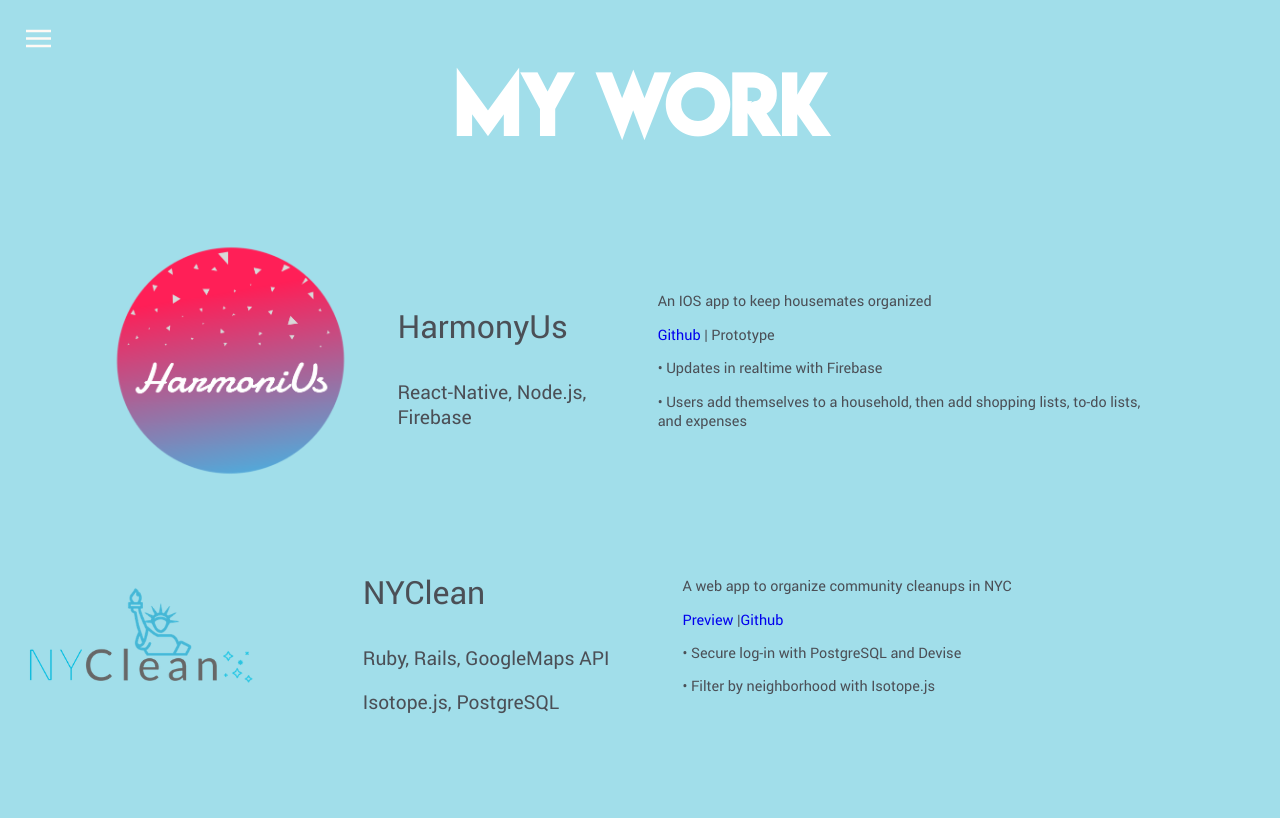
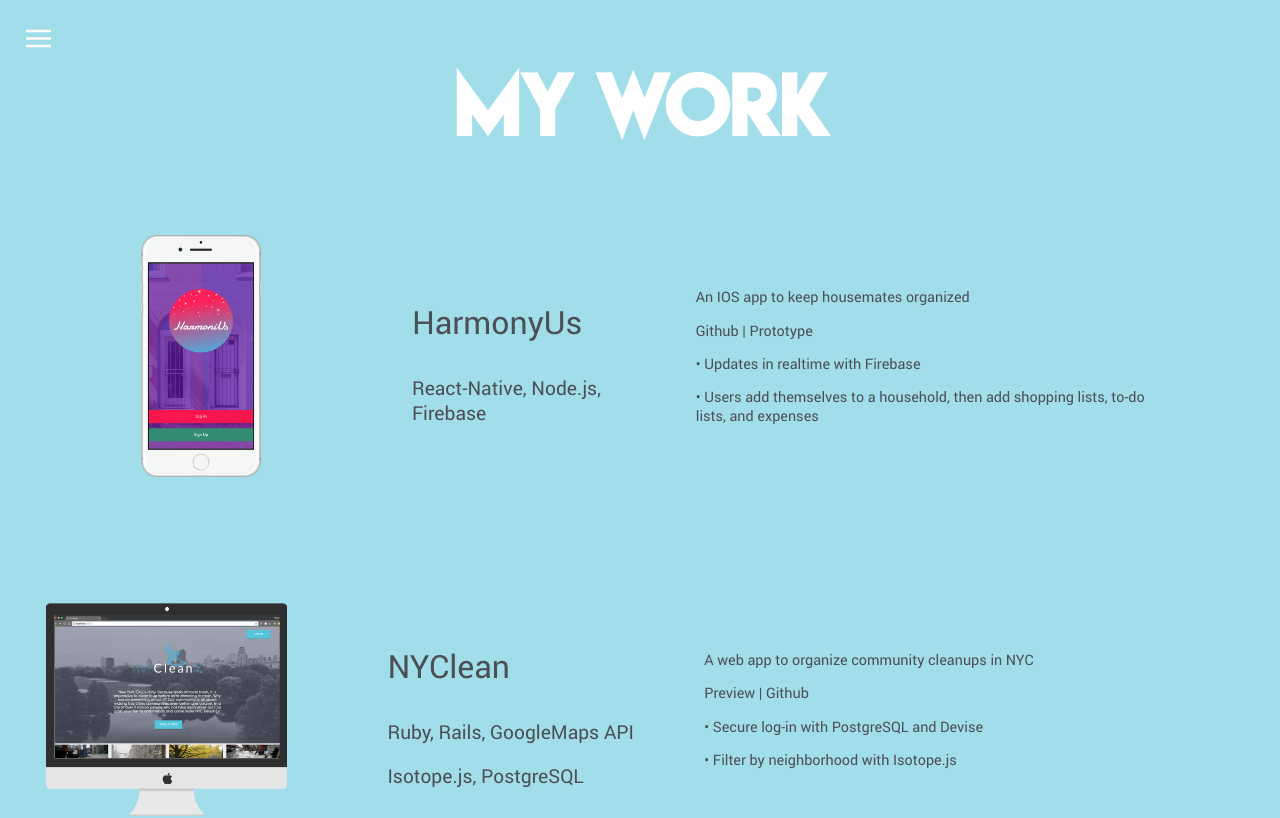
Before and after one commit to wstuckmeyer/portfolio, a React (Create React App) app: page /work in a window 1280 px wide. Shown: the top 818 px of the page. Built offline with nearby package versions, Linux system fonts and the light colour scheme.

Commit message:
added screenshots

```diff
--- a/src/App.css
+++ b/src/App.css
@@ -292,12 +292,15 @@ html{
 }
 /*Projects Page*/
 #HLogo{
-  width:24%;
+  width:12%;
   height:25%;
+  margin-right:10%;
+  margin-left: -1%;
 }
 #clean{
   width:24%;
   margin-right: 6%;
+
 }
 .logoimg{
   padding-right: 4%;
@@ -309,7 +312,7 @@ html{
   justify-content: center;
   margin: 0 auto;
   width:80%;
-  margin-bottom: 4%;
+  margin-bottom: 10%;
 }
 #project2{
   display: flex;
@@ -324,6 +327,7 @@ html{
 }
 .projectlink{
   text-decoration: none;
+  color:#4b4f56;
 
 }
 .projectlink:visited{
@@ -354,11 +358,16 @@ html{
 }
 #projects{
   margin-top:5%;
-  margin-left: -2%;
+  margin-left: 2%;
   vertical-align: center;
 }
 #p2{
   margin-right:4%;
+
+}
+#p1{
+  margin-left: 1%;
+  margin-right: 4%;
 }
 
 @keyframes App-logo-spin {
--- a/src/projects.js
+++ b/src/projects.js
@@ -1,7 +1,7 @@
 import React, {Component} from 'react';
 import Masonry from 'react-masonry-component'
-import HLogo from './assets/FinalLogo.png';
-import Clean from './assets/greylogo2.png';
+import HLogo from './assets/Screen.png';
+import Clean from './assets/Group.png';
 import { Fade, Flip, Rotate, Zoom } from 'react-reveal';
 import Modal from 'react-modal';
 export default class Projects extends Component{
@@ -35,7 +35,7 @@ export default class Projects extends Component{
 				<div id='projects'>
 					<Fade duration={3000} delay={200}><div id='project1'>
 						<img id='HLogo' className='logoimg'src={HLogo}/>
-						<div>
+						<div id='p1'>
 							<p className='project-name'>HarmonyUs</p>
 							<p className='project-titles'>React-Native, Node.js, Firebase</p>
 						</div>
@@ -57,8 +57,7 @@ export default class Projects extends Component{
 						</div>
 						<div className='description' id='p2descrip'>
 							<p>A web app to organize community cleanups in NYC</p>
-								<a target="_blank" className='projectlink' href="https://drive.google.com/file/d/0B6CrmsXBcZ7QSWI2S2UwYllhbEk/view">Preview</a> |
-							  <a target="_blank" className='projectlink' href='https://github.com/wstuckmeyer/HarmonyUs'>Github</a>
+								<a target="_blank" className='projectlink' href="https://drive.google.com/file/d/0B6CrmsXBcZ7QSWI2S2UwYllhbEk/view">Preview</a> | <a target="_blank" className='projectlink' href='https://github.com/wstuckmeyer/HarmonyUs'>Github</a>
 								<p>•     Secure log-in with PostgreSQL and Devise</p>
                                 <p>•     Filter by neighborhood with Isotope.js</p>
 						</div>
@@ -77,8 +76,6 @@ export default class Projects extends Component{
         			>
 
           			<iframe src="https://marvelapp.com/6h35fc7?emb=1" width="452" height="901" allowTransparency="true" frameborder="0"></iframe>
-
-
         		</Modal>
 		</div>
 		)
```
Also changed, not shown: src/assets/Group.png (added), src/assets/Screen.png (added). Lines whose indentation alone changed are shown as unchanged.
